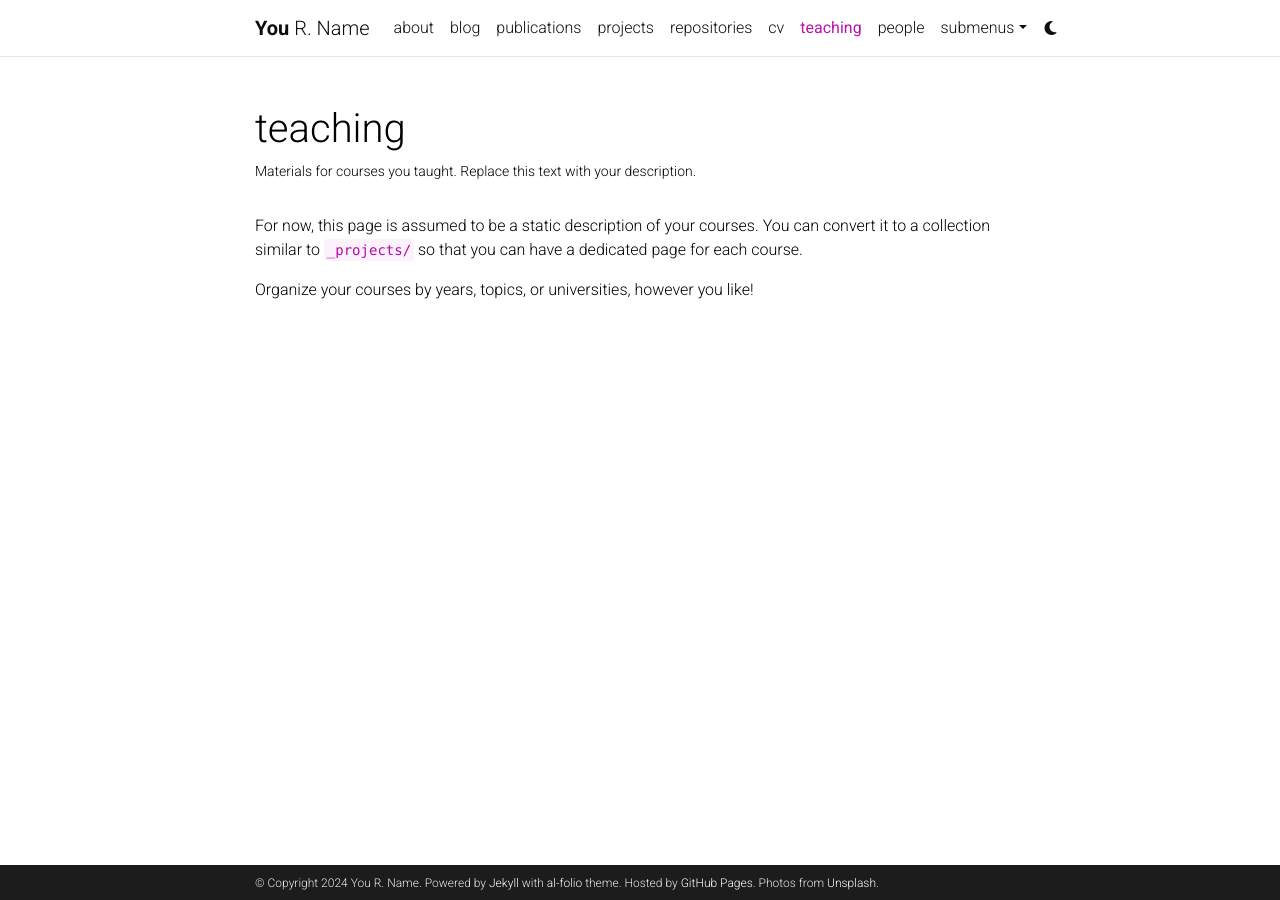
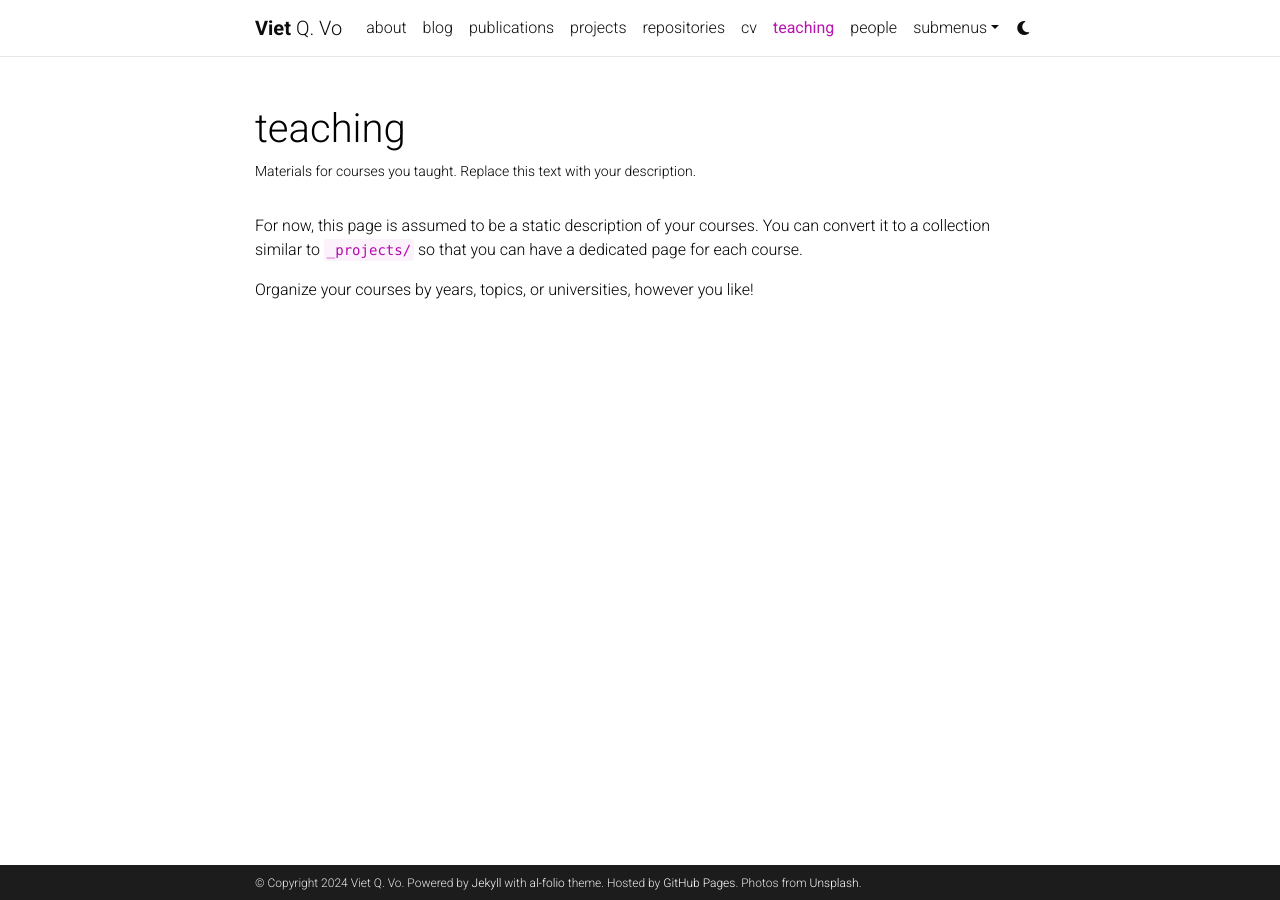
Before and after one commit to vietvo89/vietvo89.github.io, a Jekyll site: the page built from _pages/teaching.md, in a window 1280 px wide. Built offline with Jekyll 4.4.1, drawn with Linux system fonts in a browser that asks for light colours; comment, search, counter and statistics services are not loaded; a style sheet for code colours, icons or effects is not loaded.

Commit message:
update config.yml

```diff
--- a/_config.yml
+++ b/_config.yml
@@ -3,10 +3,10 @@
 # -----------------------------------------------------------------------------
 
 title: blank # the website title (if blank, full name will be used instead)
-first_name: You
-middle_name: R.
-last_name: Name
-email: you@example.com
+first_name: Viet
+middle_name: Q.
+last_name: Vo
+email: vietvo89@gmail.com
 description: > # the ">" symbol means to ignore newlines until "footer_text:"
   A simple, whitespace theme for academics. Based on [*folio](https://github.com/bogoli/-folio) design.
 footer_text: >
@@ -18,7 +18,7 @@
 lang: en # the language of your site (for example: en, fr, cn, ru, etc.)
 icon: ⚛️  # the emoji used as the favicon (alternatively, provide image name in /assets/img/)
 
-url: https://vietvo.github.io # the base hostname & protocol for your site
+url: https://vietvo89.github.io # the base hostname & protocol for your site
 baseurl:  # the subpath of your site, e.g. /blog/. Leave blank for root
 last_updated: false # set to true if you want to display last updated in the footer
 impressum_path:  # set to path to include impressum link in the footer, use the same path as permalink in a page, helps to conform with EU GDPR
```
